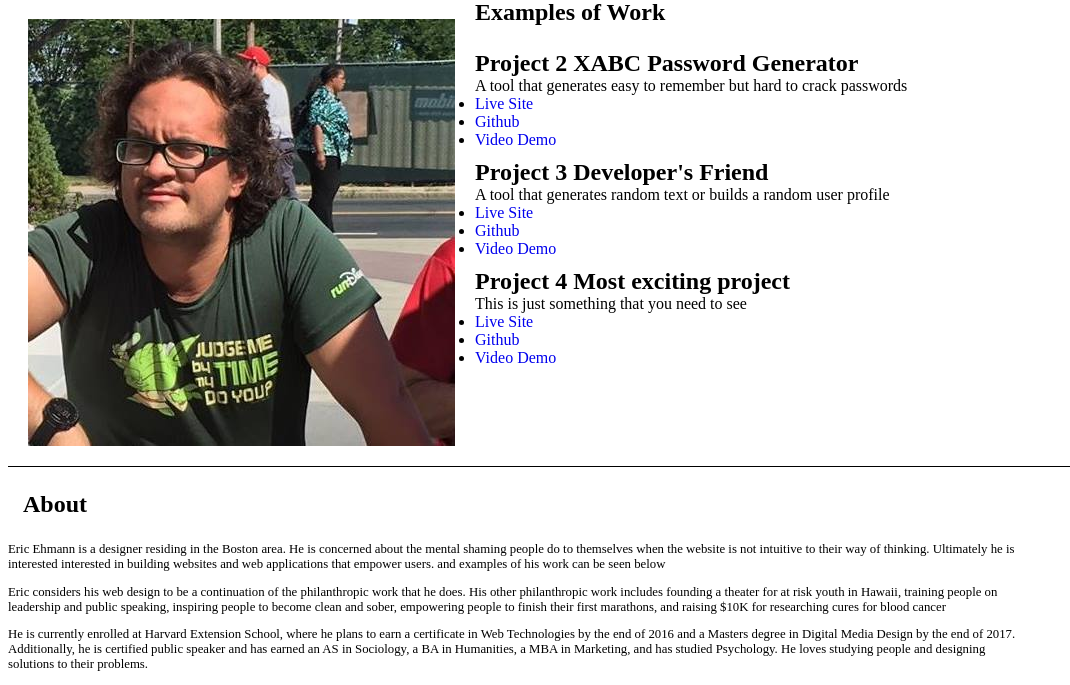
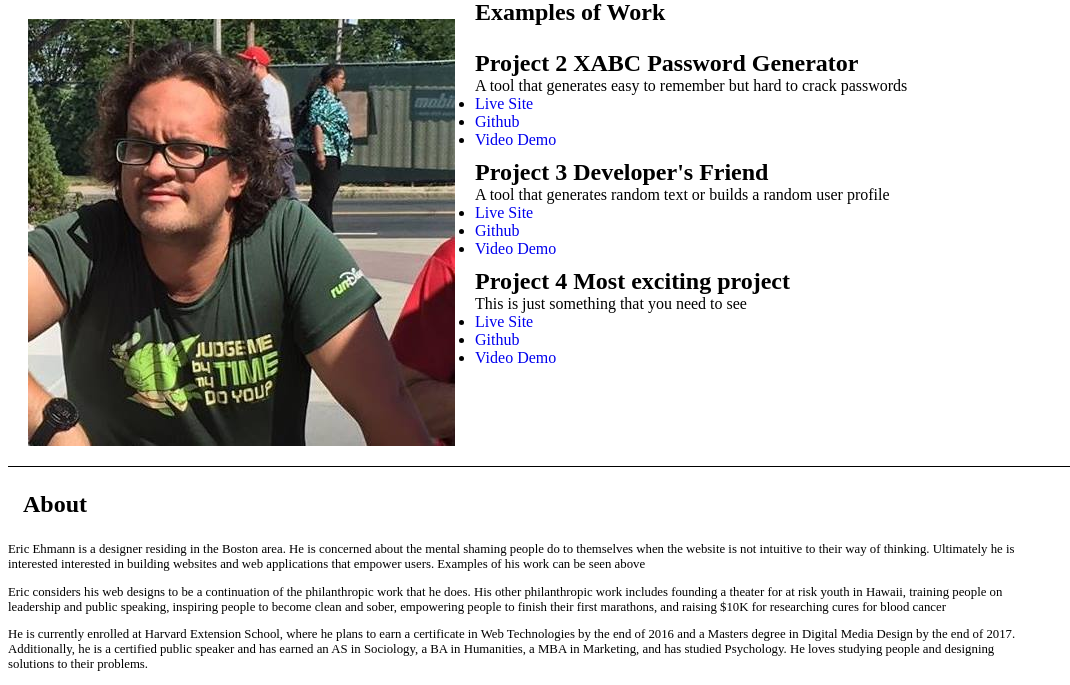
Before and after one commit to eehmaann/Hello-world, a PHP site: page /public/index.php in a window 1280 px wide. Shown: the part 184-869 px from the top of the page, without its empty margins (0-1070 px from the left). Run offline with PHP 8.4, Linux system fonts and the light colour scheme.

Commit message:
fixed a few typos

```diff
--- a/public/index.php
+++ b/public/index.php
@@ -38,9 +38,9 @@
 </main>
 <footer>
 <h3> About </h3>
-<p>Eric Ehmann is a designer residing in the Boston area.  He is concerned about the mental shaming people do to themselves when the website is not intuitive to their way of thinking.  Ultimately he is interested interested in building websites and web applications that empower users. and examples of his work can be seen below</p>
-<p> Eric considers his web design to be a continuation of the philanthropic work that he does.  His other philanthropic work includes founding a theater for at risk youth in Hawaii, training people on leadership and public speaking, inspiring people to become clean and sober, empowering people to finish their first marathons, and raising $10K for researching cures for blood cancer</p>
-<p>He is currently enrolled at Harvard Extension School, where he plans to earn a certificate in Web Technologies by the end of 2016 and a Masters degree in Digital Media Design by the end of 2017.  Additionally, he is certified public speaker and has earned an AS in Sociology, a BA in Humanities, a MBA in Marketing, and has studied Psychology.  He loves studying people and designing solutions to their problems.</p>
+<p>Eric Ehmann is a designer residing in the Boston area.  He is concerned about the mental shaming people do to themselves when the website is not intuitive to their way of thinking.  Ultimately he is interested interested in building websites and web applications that empower users. Examples of his work can be seen above</p>
+<p> Eric considers his web designs to be a continuation of the philanthropic work that he does.  His other philanthropic work includes founding a theater for at risk youth in Hawaii, training people on leadership and public speaking, inspiring people to become clean and sober, empowering people to finish their first marathons, and raising $10K for researching cures for blood cancer</p>
+<p>He is currently enrolled at Harvard Extension School, where he plans to earn a certificate in Web Technologies by the end of 2016 and a Masters degree in Digital Media Design by the end of 2017.  Additionally, he is a certified public speaker and has earned an AS in Sociology, a BA in Humanities, a MBA in Marketing, and has studied Psychology.  He loves studying people and designing solutions to their problems.</p>
 </footer>
 </body>
 </html>
```
